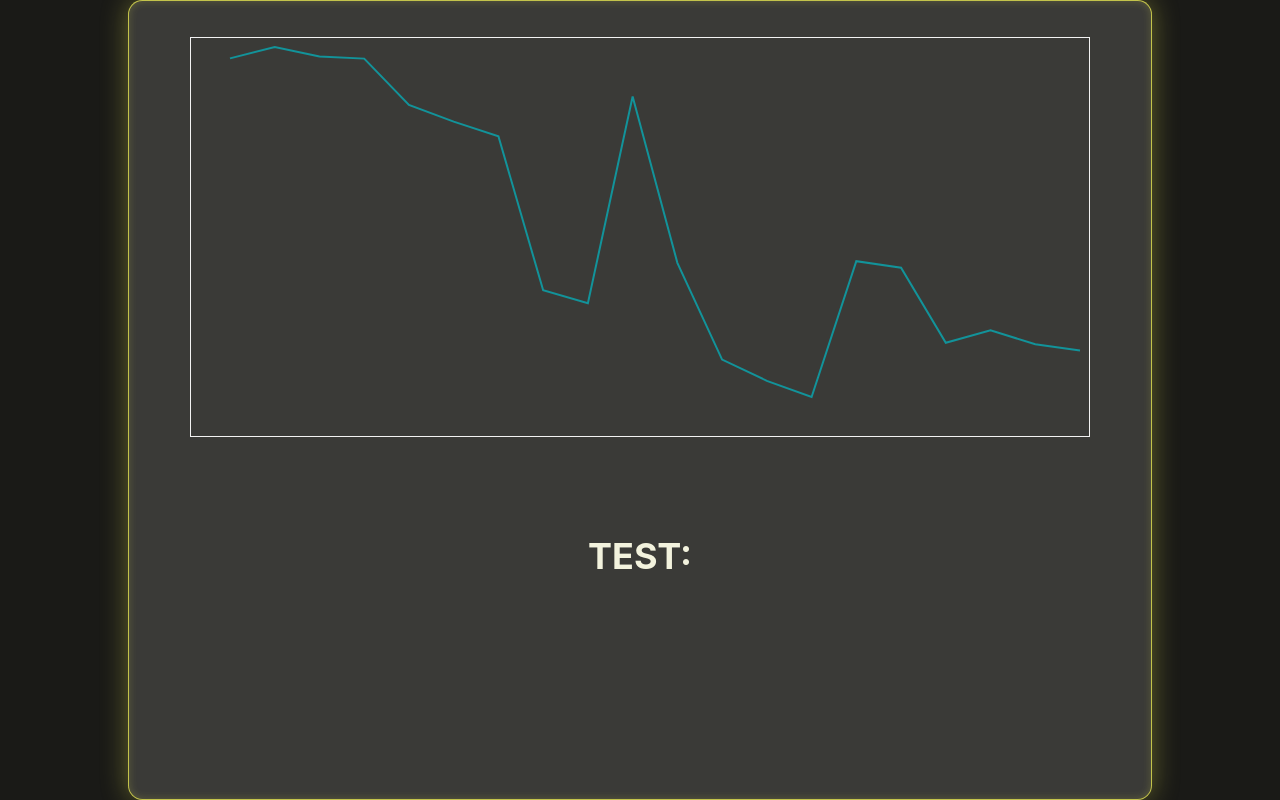
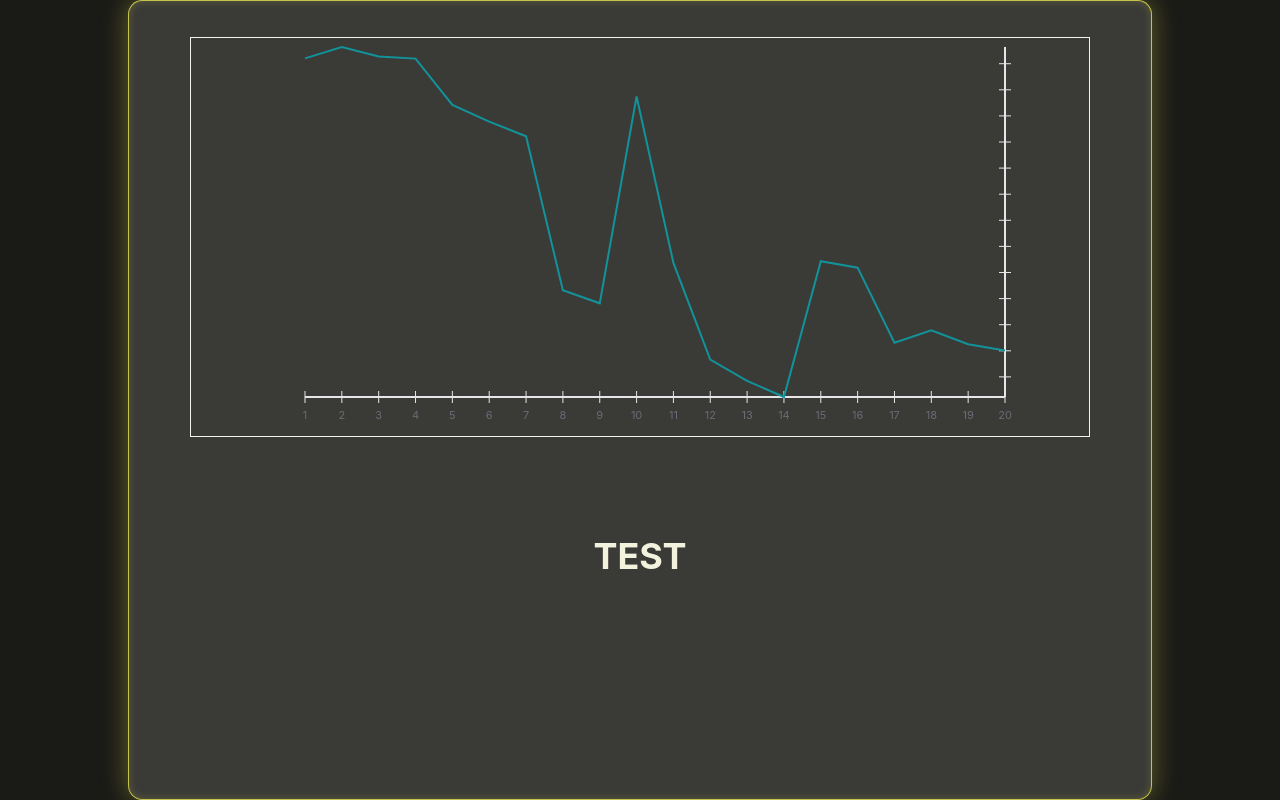
Before and after one commit to RediChen/StonksVisualization, a React (Create React App) app: page / in a window 1280 px wide. Built offline with nearby package versions, Linux system fonts and the light colour scheme.

Commit message:
新增對齊線功能

```diff
--- a/src/App.tsx
+++ b/src/App.tsx
@@ -1,33 +1,27 @@
 import { useState } from "react";
 import {
-  LineSeries, XYPlot, Crosshair
+  LineSeries, XYPlot, Crosshair, XAxis, YAxis, LineSeriesPoint
 } from "react-vis";
 import dataTemp from './data/data-temp'
 
 const dataHandled = dataTemp.map(data => ({ x: data.x, y: data.y }));
 
-// todo 實作互動機制 onWhatever
 
 const App = () => {
-  const [focus, setFocus] = useState<number[]>([]);
+  const [focusedPoint, setFocusedPoint] = useState<LineSeriesPoint[]>([]);
   return (
     <div className="panel">
-      <div className="wrap">
-        <div className="monitor">
-          <XYPlot width={900} height={400} onMouseLeave={() => setFocus([])}>
-            <LineSeries data={dataHandled}
-              onNearestX={(value, { innerX }) => setFocus([innerX])} />
-            <Crosshair value={focus}>
-              {/* <div style={{ backgroundColor: "#fff", width: '50px', borderRadius: '50%' }}>ahhh</div> */}
-              <div style={{ background: '#fff' }}>
-                <h3>Values of crosshair:</h3>
-                <p>{focus} NTD</p>
-              </div>
-            </Crosshair>
-          </XYPlot>
-        </div>
+      <div className="monitor">
+        <XYPlot width={750} height={400} onMouseLeave={() => setFocusedPoint([])}>
+          <XAxis />
+          <YAxis orientation='right' />
+          <LineSeries data={dataHandled} onNearestX={d => setFocusedPoint([d])} />
+          <Crosshair values={focusedPoint}>
+            <div></div>
+          </Crosshair>
+        </XYPlot>
       </div>
-      <h1>TEST: {focus}</h1>
+      <h1>TEST</h1>
     </div>
   );
 }
```
